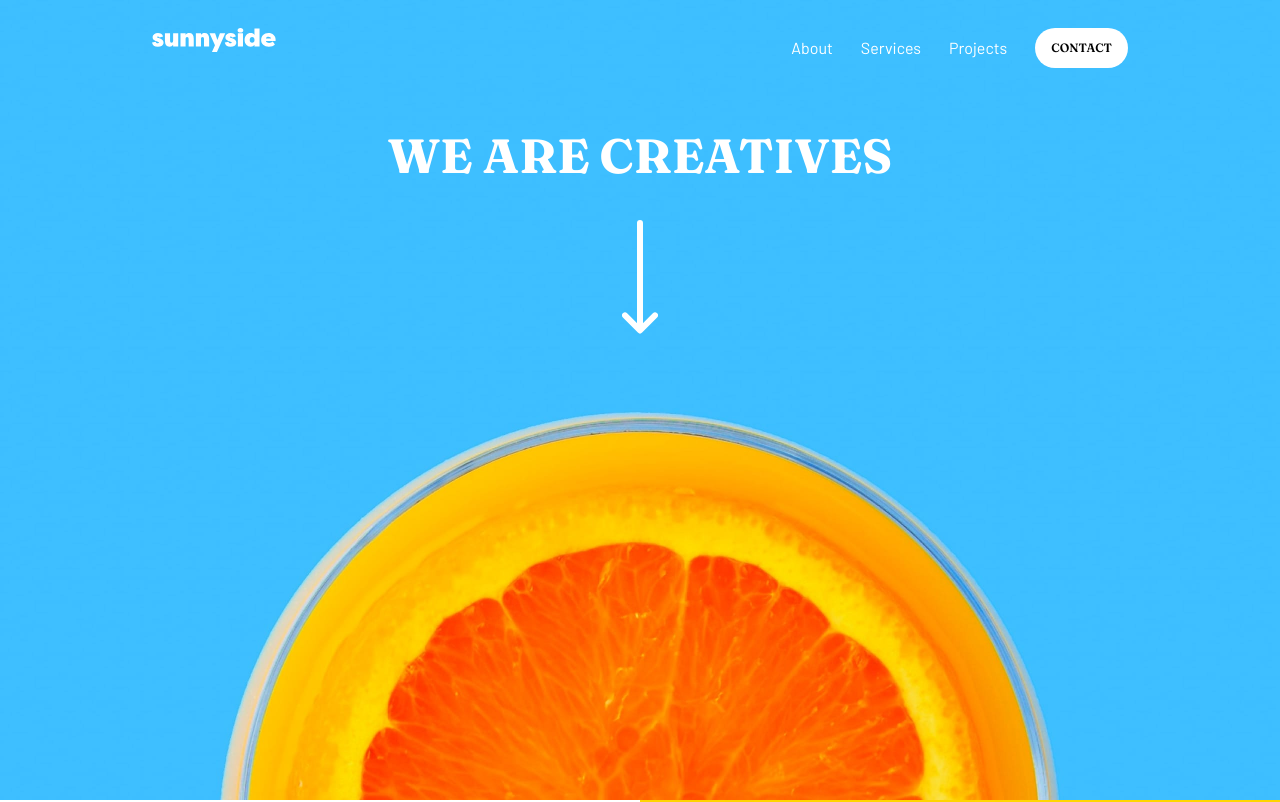
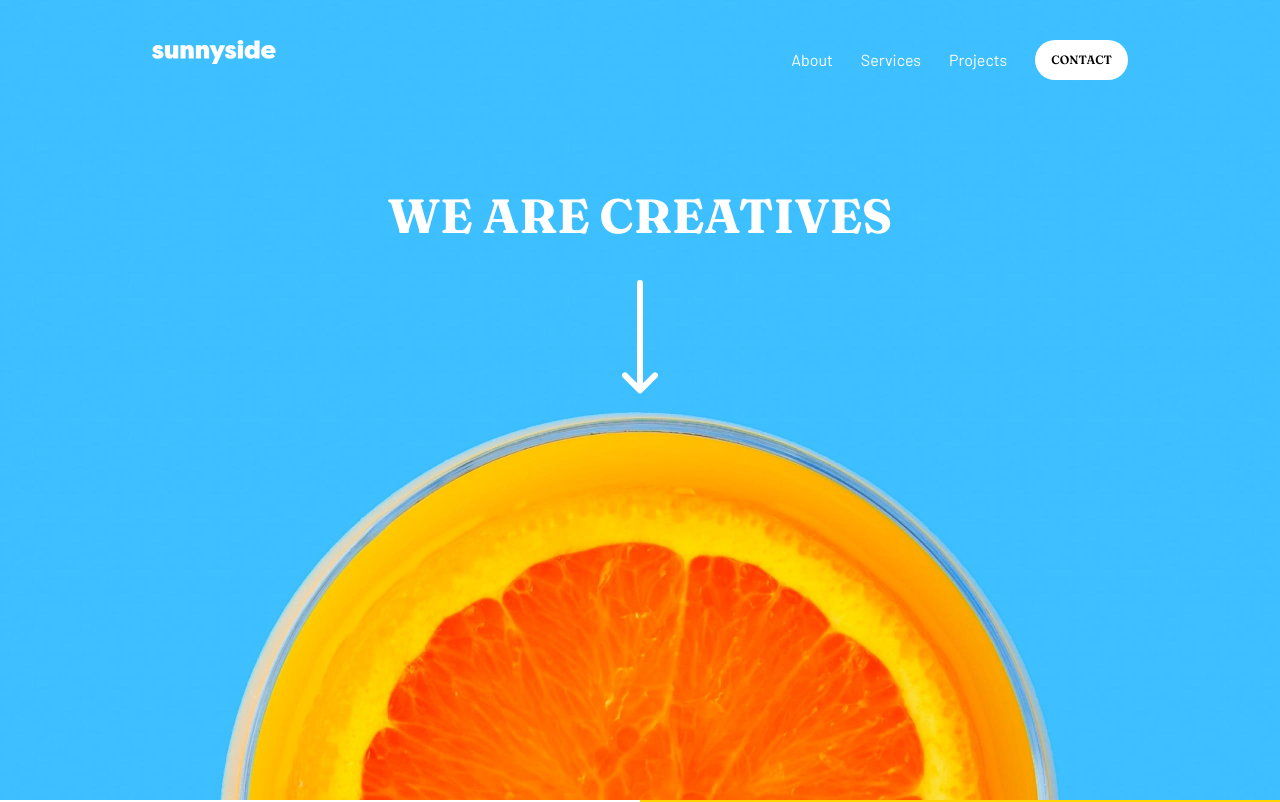
Before and after one commit to mue864/sunnyside-agency, a website: page index.html in a window 1280 px wide. Shown: the top 802 px of the page. Drawn offline with Linux system fonts and the light colour scheme.

Commit message:
layout fixes

```diff
--- a/index.html
+++ b/index.html
@@ -18,7 +18,7 @@
 
   <section id="hero" class="background">
     <!-- navigation -->
-    <nav class="container mx-auto pt-7">
+    <nav class="container mx-auto pt-10">
       <div class="flex justify-between">
 
         <!-- logo -->
@@ -58,8 +58,8 @@
     </nav>
 
     <!-- main container -->
-    <div class="container mx-auto">
-      <p class="font-fraunces text-5xl text-center font-bold text-white pt-16">WE ARE CREATIVES</p>
+    <div class="container mx-auto" >
+      <p class="font-fraunces text-5xl text-center font-bold text-white pt-28">WE ARE CREATIVES</p>
 
       <div class="icon flex justify-center pt-10">
         <img src="./images/icon-arrow-down.svg" alt="arrow-down" >
```
Also changed, not shown: assets/css/main.css.
